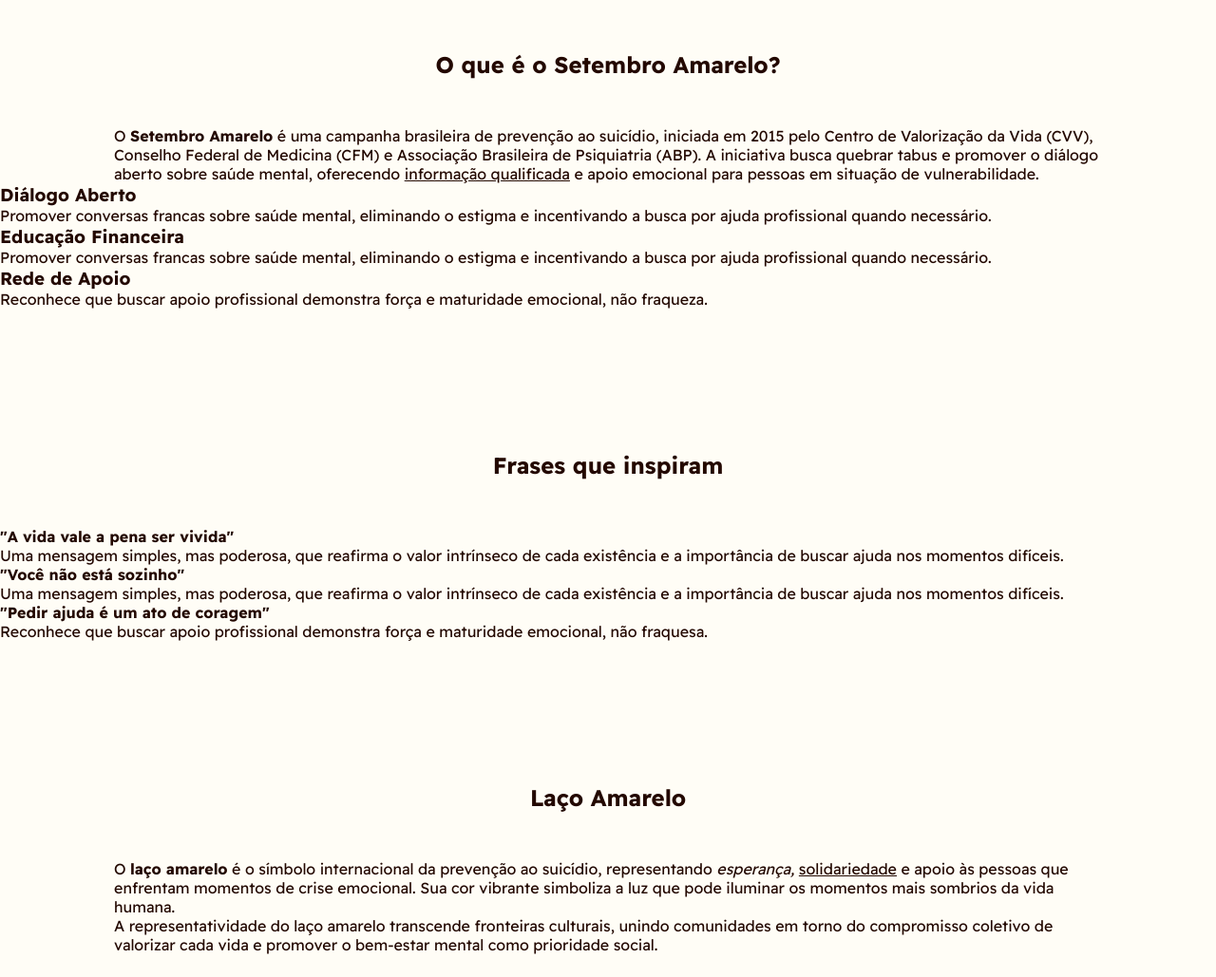
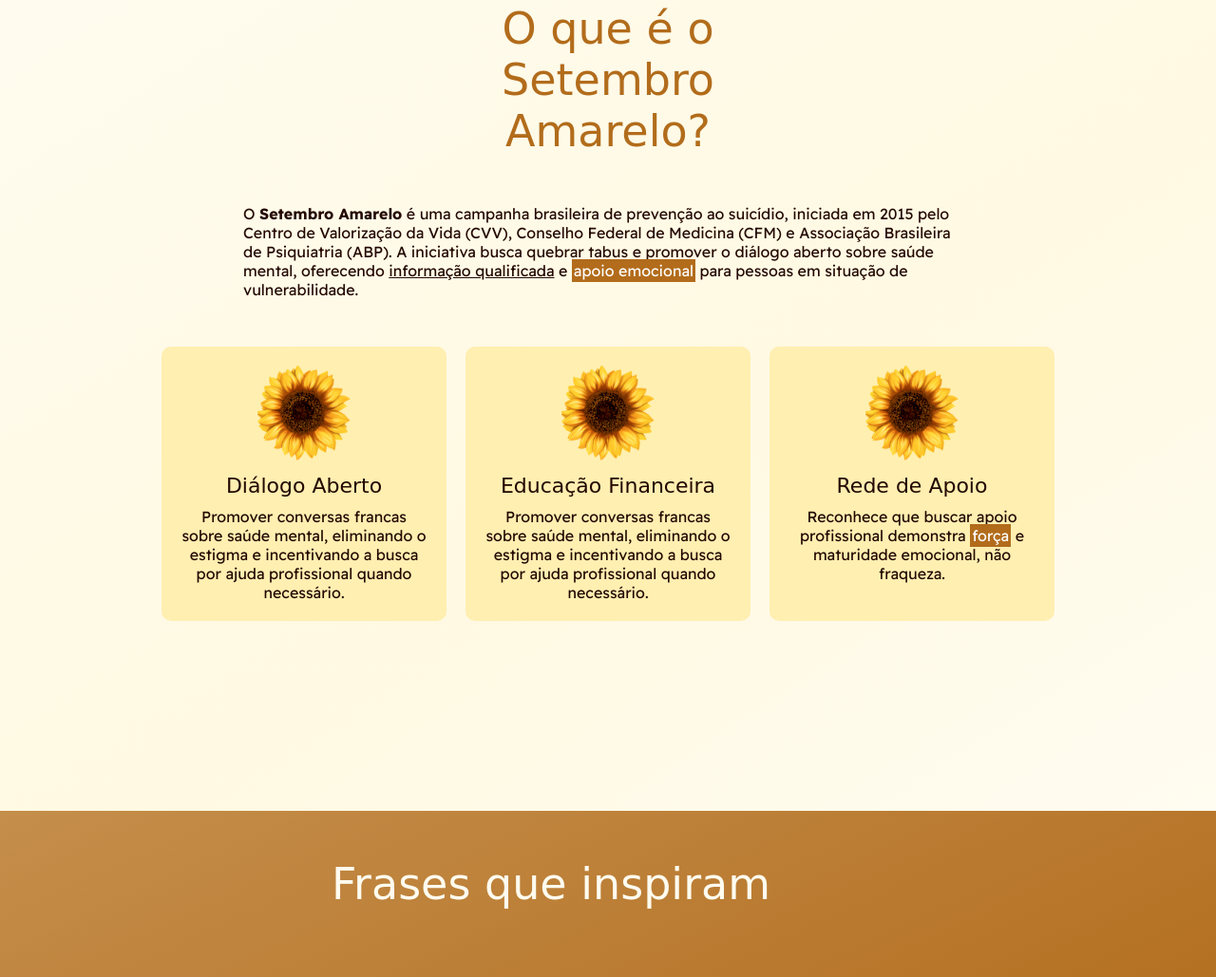
Before and after one commit to vivianelucena/Setembro-Amarelo, a plain HTML site: page index.html in a window 1280 px wide. Shown: the part 551-1580 px from the top of the page at 95% size. Before the commit the page ends 1556 px from the top, so only its background shows below. Drawn offline with Linux system fonts and the light colour scheme; a web font is replaced by a local one.

Commit message:
arquivo correto

```diff
--- a/index.html
+++ b/index.html
@@ -10,6 +10,7 @@
     <link rel="preconnect" href="https://fonts.googleapis.com">
 <link rel="preconnect" href="https://fonts.gstatic.com" crossorigin>
 <link href="https://fonts.googleapis.com/css2?family=Readex+Pro:wght@160..700&display=swap" rel="stylesheet">
+<link href="https://fonts.googleapis.com/css2?family=Delius&display=swap" rel="stylesheet">
 </head>
 
 <body>
@@ -19,52 +20,59 @@
     </header>
 
     <main>
-        <section class="banner">
-            <img src="/imagens/Banner.png" alt="Banner sobre setembro amarelo">
+        <section>
+            <img class="banner" src="/imagens/Banner.png" alt="Banner sobre setembro amarelo">
         </section>
 
+        <section>
             <section class="texto">
-            <h2>O que é o Setembro Amarelo?</h2>
+                <h2>O que é o <br>Setembro Amarelo?</h2>
                 <p>O <strong>Setembro Amarelo</strong> é uma campanha brasileira de prevenção ao suicídio, iniciada em 2015 pelo Centro de Valorização da Vida (CVV), Conselho Federal de Medicina (CFM) e Associação Brasileira de Psiquiatria (ABP). A iniciativa busca quebrar tabus e promover o diálogo aberto sobre saúde mental, oferecendo <u>informação qualificada</u> e <mark>apoio emocional</mark> para pessoas em situação de vulnerabilidade.</p>
             </section>
 
             <section class="topicos">
                 <div class="topico">
+                    <img class="girassol" src="imagens/girassol.png" alt="Foto de Girassol">
                     <h3>Diálogo Aberto</h3>
                     <p>Promover conversas francas sobre saúde mental, eliminando o estigma e incentivando a busca por ajuda profissional quando necessário.</p>
                 </div>
 
                 <div class="topico">
+                    <img class="girassol" src="imagens/girassol.png" alt="Foto de Girassol">
                     <h3>Educação Financeira</h3>
                     <p>Promover conversas francas sobre saúde mental, eliminando o estigma e incentivando a busca por ajuda profissional quando necessário.</p>
                 </div>
 
                 <div class="topico">
+                    <img class="girassol" src="imagens/girassol.png" alt="Foto de Girassol">
                     <h3>Rede de Apoio</h3>
                     <p>Reconhece que buscar apoio profissional demonstra <mark>força</mark> e maturidade emocional, não fraqueza.</p>
                 </div>
 
             </section>
+        </section>
 
-        <section class="texto">
-            <h2>Frases que inspiram</h2>
+        <section class="amarelo">
+            <section>
+                <h2 class="texto-claro">Frases que inspiram</h2>
             </section>
 
             <section class="frases">
-            <div class="topico">
-                <h4>"A vida vale a pena ser vivida"</h4>
+                <div class="frase">
+                    <h4 class="delius">"A vida vale a pena ser vivida"</h4>
                     <p>Uma mensagem simples, mas poderosa, que reafirma o valor intrínseco de cada existência e a importância de buscar ajuda nos momentos difíceis.</p>
                 </div>
 
-            <div class="topico">
-                <h4>"Você não está sozinho"</h4>
+                <div class="frase">
+                    <h4 class="delius">"Você não está sozinho"</h4>
                     <p>Uma mensagem simples, mas poderosa, que reafirma o valor intrínseco de cada existência e a importância de buscar ajuda nos momentos difíceis.</p>
                 </div>
 
-            <div class="topico">
-                <h4>"Pedir ajuda é um ato de coragem"</h4>
+                <div class="frase">
+                    <h4 class="delius">"Pedir ajuda é um ato de coragem"</h4>
                     <p>Reconhece que buscar apoio profissional demonstra força e maturidade emocional, não fraquesa.</p>
                 </div>
+            </section>
         </section>
 
         <section class="texto">
--- a/style.css
+++ b/style.css
@@ -1,25 +1,142 @@
 * {
     color: #230800;
     font-family: "Readex Pro", sans-serif;
-    background: #fffdf6;
     padding: 0;
     margin: 0;
     box-sizing: border-box;
+}
 
+body {
+    background: #FFFDF6;
+    background: linear-gradient(147deg, rgba(255, 253, 246, 1) 0%, rgba(255, 239, 177, 0.37) 49%, rgba(255, 253, 246, 1) 82%, rgba(250, 218, 90, 1) 100%);
+    width: 100%;
 }
 
 .banner {
-    width: 100%;
-    overflow: hidden;
+    width: 100vw;
+    height: 100%;
+    background-size: cover;
 }
 
 
 .texto {
-    margin: 100px 120px 0 120px;
+    margin-top: 100px;
+    margin-left: 20%;
+    margin-right: 20%;
 }
+
+
 
 h2{
     text-align: center;
     margin: 0 120px 0 120px;
     padding: 50px;
+    font-size: 46px;
+    color: #b26c1b;
 }
+
+h2, h3, h4 {
+    font-family: "Delius", cursive;
+    font-weight: 400;
+    font-style: normal;
+
+
+}
+
+
+h3 {
+    font-size: 22px;
+    margin-bottom: 10px;
+    margin-top: 10px;
+    color: #230800;
+}
+
+mark {
+    background-color: #b26c1b;
+    color: #fff;
+    padding: 2px;
+}
+
+.girassol {
+    height: 100px;
+}
+
+
+.topicos {
+    display: flex;
+    justify-content: center;
+    gap: 20px;
+    margin: 50px auto;
+    max-width: 1000px;
+
+}
+
+.topico {
+    background: #ffefb1;
+    padding: 20px;
+    border-radius: 10px;
+    width: 300px;
+    text-align: center;
+    transition: transform 0.2s;
+    margin-bottom: 150px;
+
+}
+
+.topico:hover {
+    transform: scale(1.05);
+    border: 0.5px solid;
+    border-color: #b26c1b;
+}
+
+.amarelo {
+    background: #B26C1B;
+    background: linear-gradient(155deg, rgba(178, 108, 27, 0.76) 0%, rgba(178, 108, 27, 1) 100%);
+    height: 290px;
+    margin-bottom: 250px;
+}
+
+.texto-claro {
+    text-align: center;
+    margin: 0 120px 0 0px;
+    padding: 50px;
+    font-size: 46px;
+    color: #fffcef;
+}
+
+.frases {
+    display: flex;
+    justify-content: center;
+    gap: 20px;
+    margin: 50px auto;
+    max-width: 1000px;
+    color: #ffefb1;
+
+}
+
+.frase {
+    background: #fff;
+    padding: 20px;
+    border-radius: 10px;
+    width: 300px;
+    text-align: center;
+    transition: transform 0.2s;
+    border: 0.5px solid;
+    border-color: #af8c00;
+}
+
+.frase:hover {
+    transform: scale(1.05);
+}
+
+h4 {
+    font-size: 26px;
+    margin-bottom: 10px;
+    margin-top: 10px;
+    color: #ae540a;
+}
+
+.laco {
+    margin-top: 150px;
+    padding-bottom: 200px;
+    margin-bottom: 150px;
+}
```
Also changed, not shown: imagens/girassol.png (added). Lines whose indentation alone changed are shown as unchanged.
